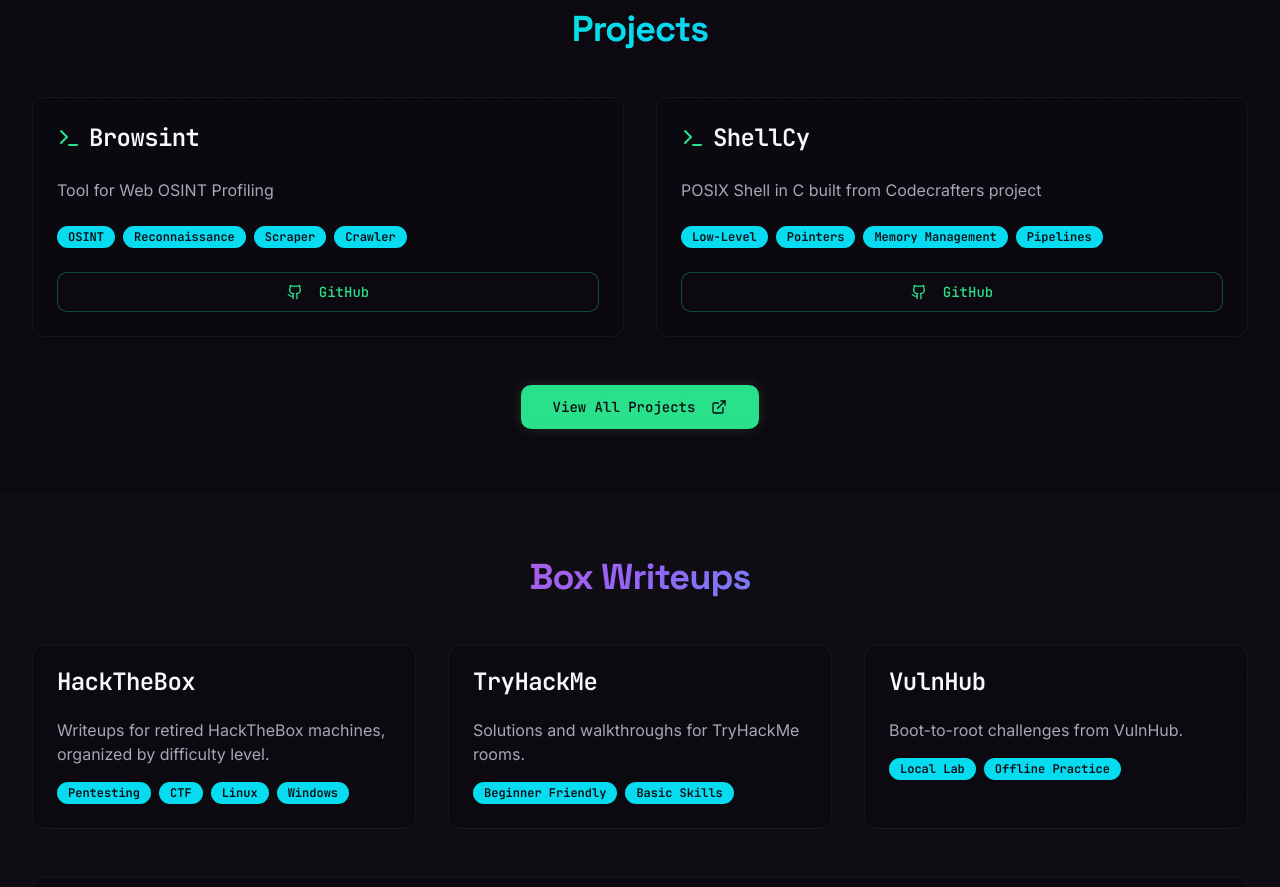
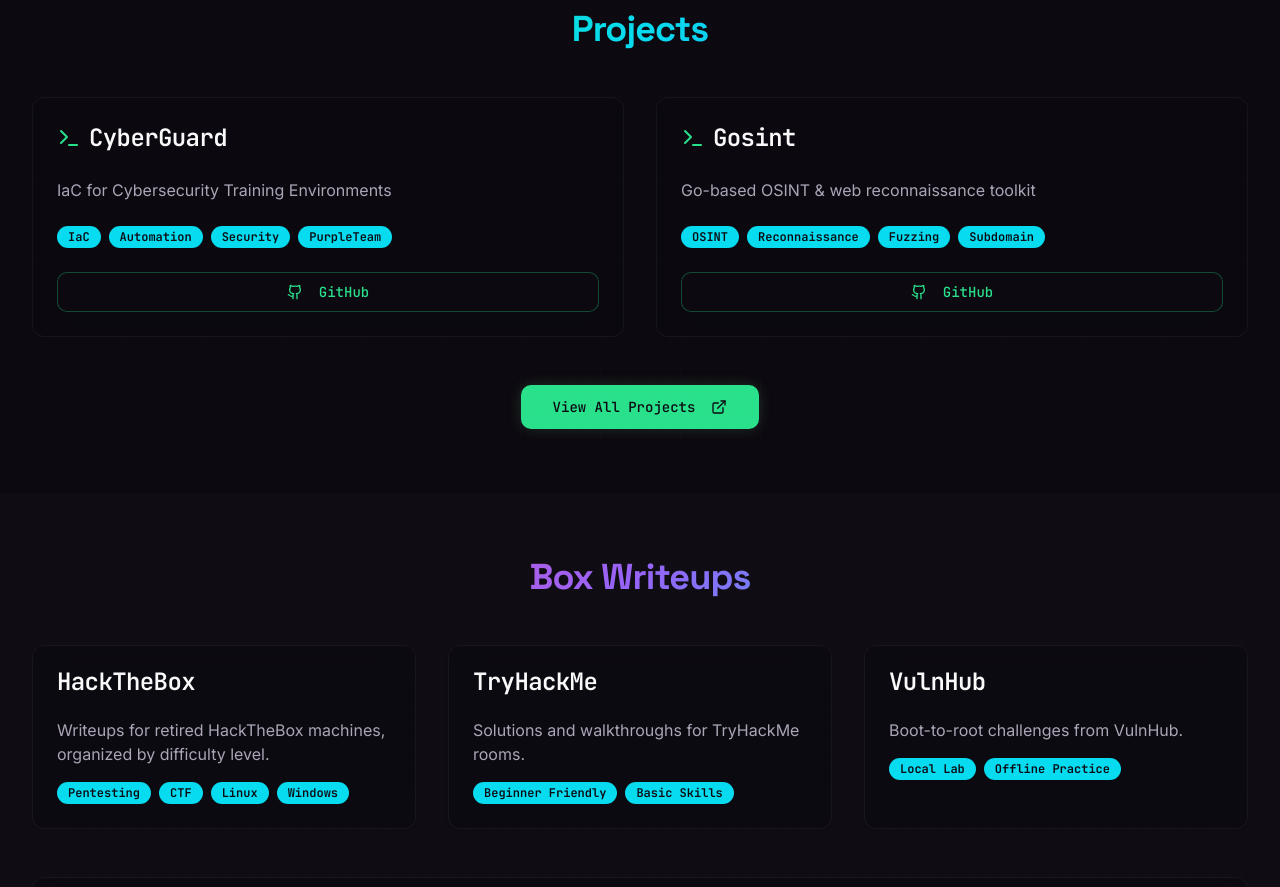
Before and after one commit to gianlucabassani/gianlucabassani.github.io, a React (Vite) app: page / in a window 1280 px wide. Shown: the part 2160-3047 px from the top of the page. Built offline with nearby package versions, Linux system fonts and the light colour scheme.

Commit message:
added gostint project & improved project visualization logic

```diff
--- a/src/data/projects.json
+++ b/src/data/projects.json
@@ -91,6 +91,7 @@
       "Red Team Ready: Kali Linux node auto-configured",
       "Multi-Tenancy: Support for parallel labs via isolated Terraform states on GitLab"
     ],
+    "featured": true,
     "githubUrl": "https://github.com/gianlucabassani/CyberGuard"
   },
   {
@@ -106,4 +107,26 @@
     "features": ["Vulnerability Detection","Code Explanation","Security Review"],
     "githubUrl": "https://github.com/AndreaGordanelli/IdaMCP"
   }
+  ,
+  {
+    "id": "gosint",
+    "title": "Gosint",
+    "category": "security",
+    "status": "in-progress",
+    "technologies": ["Go", "SQLite", "Cobra", "pterm"],
+    "tags": ["OSINT", "Reconnaissance", "Fuzzing", "Subdomain", "Crawler"],
+    "date": "2026-02-28",
+    "summary": "Go-based OSINT & web reconnaissance toolkit",
+    "description": "A command-line OSINT and reconnaissance toolkit written in Go, inspired by Browsint. Supports directory and subdomain fuzzing, web crawling, and an interactive CLI with persistent SQLite storage.",
+    "features": [
+      "Domain reconnaissance (DNS, WHOIS, crt.sh)",
+      "Web crawling and email/phone extraction",
+      "Directory and subdomain fuzzing",
+      "Virtual host discovery",
+      "SQLite persistence and statistics",
+      "Interactive menu and CLI automation"
+    ],
+    "featured": true,
+    "githubUrl": "https://github.com/gianlucabassani/gosint"
+  }
 ]
--- a/src/data/projects.ts
+++ b/src/data/projects.ts
@@ -9,6 +9,7 @@
   summary: string;
   description: string;
   features: string[];
+  featured?: boolean;
   githubUrl?: string;
   liveUrl?: string;
   contentPath?: string;
--- a/src/pages/Index.tsx
+++ b/src/pages/Index.tsx
@@ -643,7 +643,11 @@
           <div className="max-w-7xl mx-auto px-4 sm:px-6 lg:px-8">
             <h2 className="text-4xl font-display font-bold mb-12 text-center gradient-text-green tracking-tight">Projects</h2>
             <div className="grid grid-cols-1 lg:grid-cols-2 gap-8 mb-12">
-              {projects.slice(0, 2).map((project) => (
+              {(() => {
+                // Prefer explicitly featured projects; fall back to first two projects
+                const featured = projects.filter(p => p.featured);
+                const list = featured.length ? featured.slice(0, 2) : projects.slice(0, 2);
+                return list.map((project) => (
                 <Card
                   key={project.id}
                   className="card-hover theme-green border-success/20 hover:ring-1 hover:ring-success/20 cursor-pointer transition-all duration-300 hover:scale-105"
@@ -695,7 +699,8 @@
                     </div>
                   </CardContent>
                 </Card>
-              ))}
+              ));
+            })()}
             </div>
 
             <div className="text-center">
```
